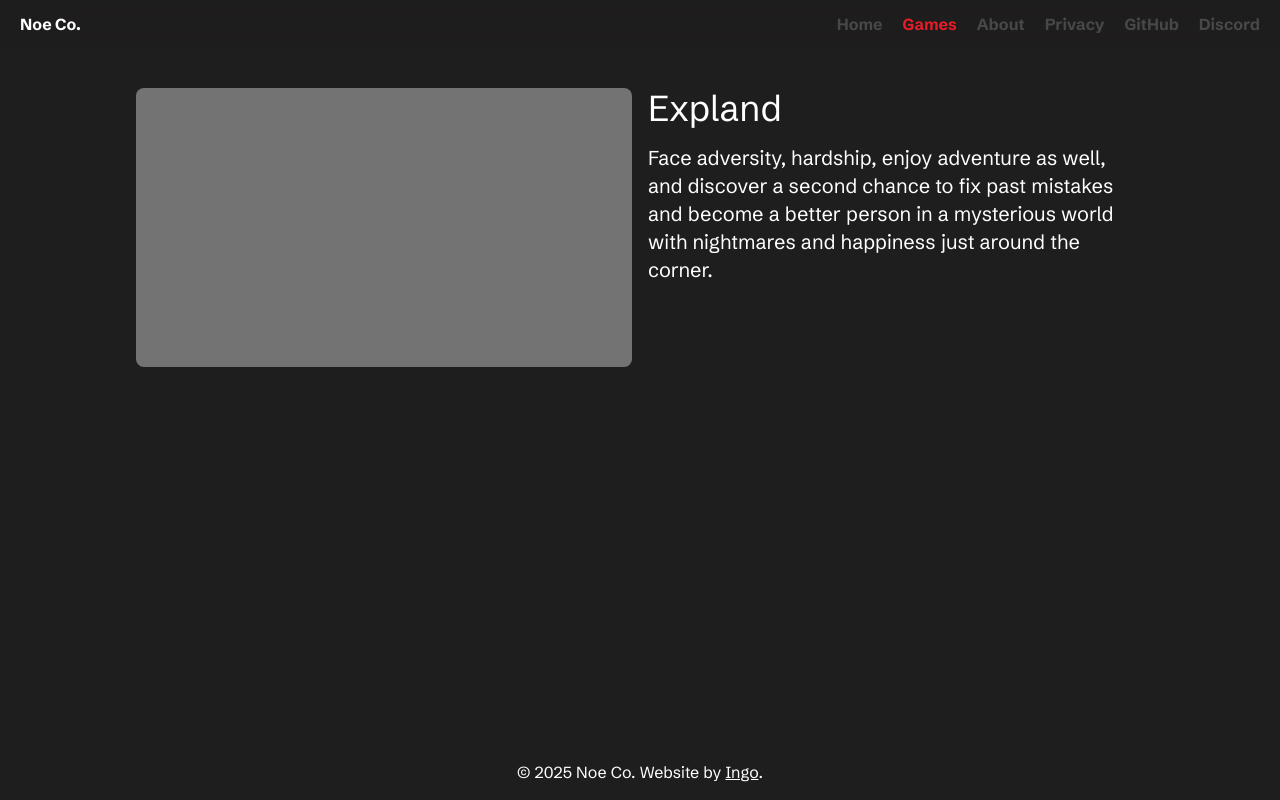
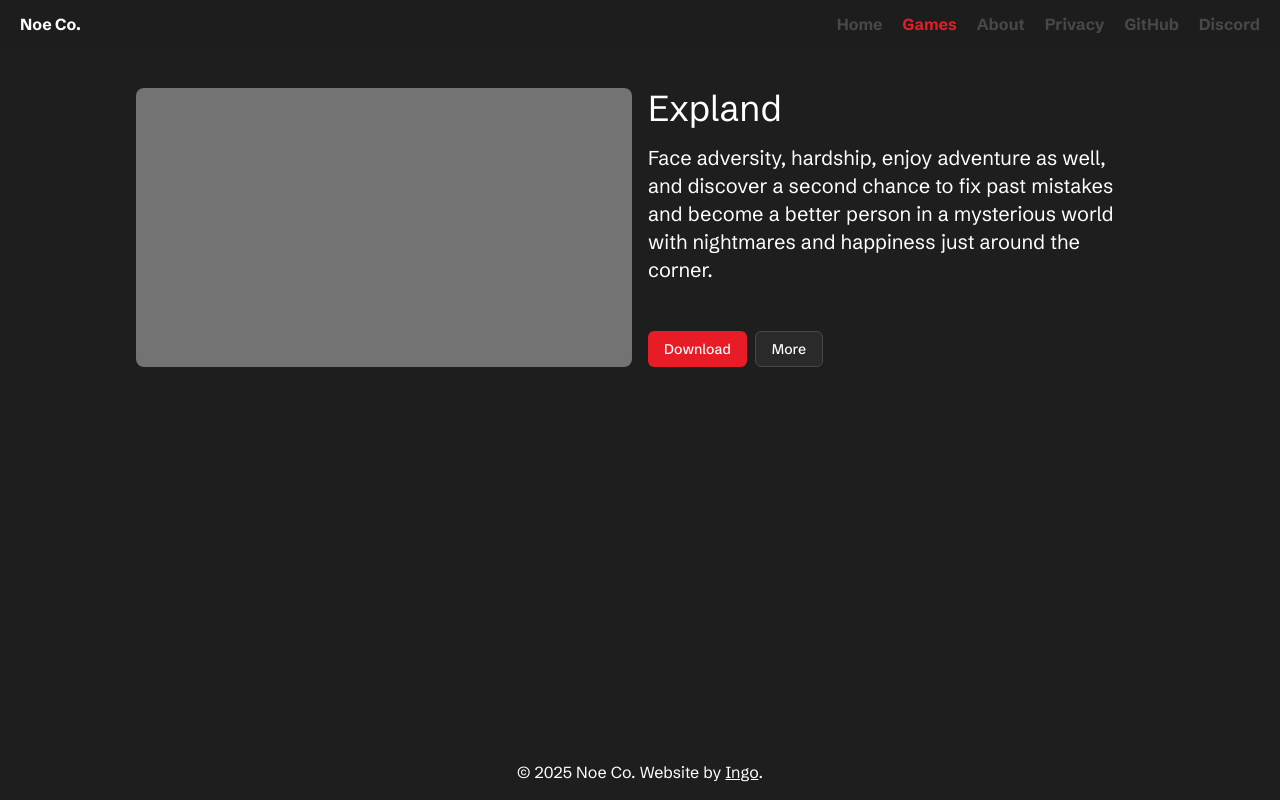
Before and after one commit to NoeCoOfficial/www, a Next.js app: page /games in a window 1280 px wide. Built offline with nearby package versions, Linux system fonts and the light colour scheme.

Commit message:
use array for games

```diff
--- a/app/games/page.tsx
+++ b/app/games/page.tsx
@@ -1,24 +1,46 @@
+import { Button, buttonVariants } from "@/components/ui/button";
+import { ChevronRight } from "lucide-react";
 import { Metadata } from "next";
+import Link from "next/link";
 
 export const metadata: Metadata = {
   title: "Games",
 };
 
+const games = [
+  {
+    name: "Expland",
+    description:
+      "Face adversity, hardship, enjoy adventure as well, and discover a second chance to fix past mistakes and become a better person in a mysterious world with nightmares and happiness just around the corner.",
+    image: "",
+    url: "/games/expland",
+    buttons: (
+      <>
+        <Button>Download</Button>
+      </>
+    ),
+  },
+];
+
 export default function GamesPage() {
   return (
     <div className="flex flex-col gap-2  mx-auto p-2 w-full max-w-5xl md:mt-10 mt-5">
-      <div className="w-full grid md:grid-cols-2 gap-4">
-        <div className="w-full h-full bg-neutral-500 aspect-video rounded"></div>
-        <div className="flex flex-col gap-4">
-          <h2 className="text-4xl">Expland</h2>
-          <p className="text-xl">
-            Face adversity, hardship, enjoy adventure as well, and discover a
-            second chance to fix past mistakes and become a better person in a
-            mysterious world with nightmares and happiness just around the
-            corner.
-          </p>
+      {games.map((game) => (
+        <div className="w-full grid md:grid-cols-2 gap-4" key={game.name}>
+          <div className="w-full h-full bg-neutral-500 aspect-video rounded"></div>
+          <div className="flex flex-col gap-4">
+            <h2 className="text-4xl">{game.name}</h2>
+            <p className="text-xl">{game.description}</p>
+            <div className="grow"></div>
+            <div className="flex flex-row flex-wrap gap-2">
+              {game.buttons}
+              <Button variant="outline" asChild>
+                <Link href={game.url}>More</Link>
+              </Button>
+            </div>
+          </div>
         </div>
-      </div>
+      ))}
     </div>
   );
 }
```
